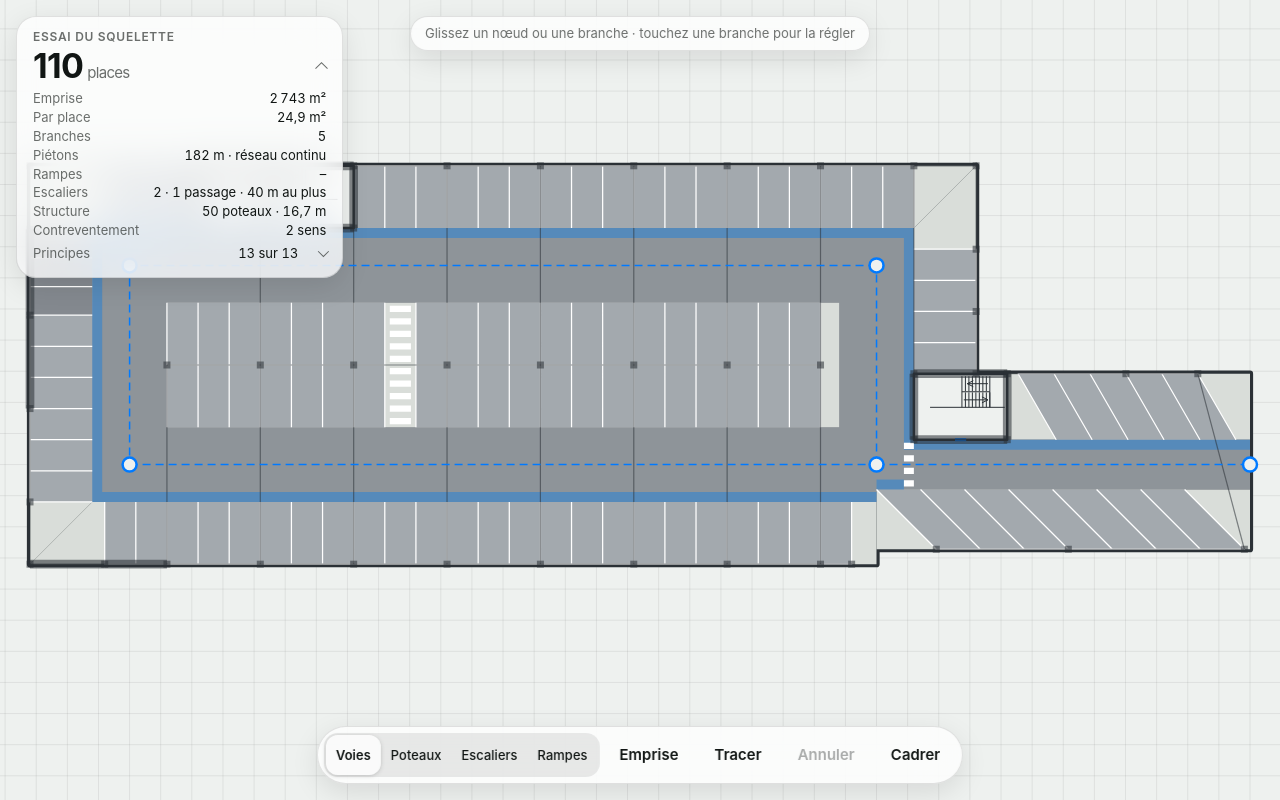
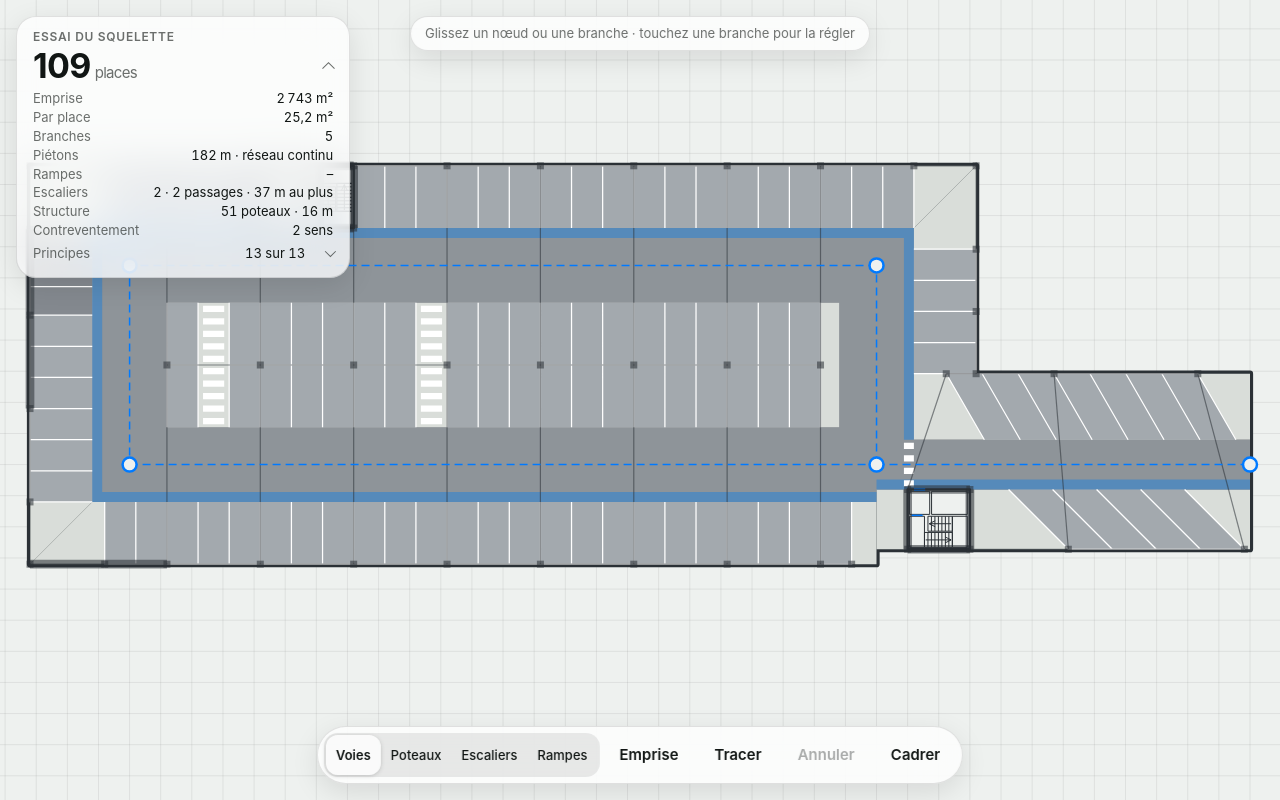
Before and after one commit to Ninjathune-Human/parkimo, a plain HTML site: page prototypes/squelette/index.html in a window 1280 px wide. Drawn offline with Linux system fonts and the light colour scheme.

Commit message:
Noyau d'escalier compact, sur le modèle des plans de référence
Volées perpendiculaires à l'allée, sas latéral sur lequel ouvre la porte et
qui dessert le palier d'étage, gaine derrière ; l'escalier principal loge ses
deux ascenseurs derrière un sas commun. Murs de 0,15 m. Le noyau le plus court
au pas de 2,50 m : 5 m et 7,50 m (principal), 7,50 m et 10 m en acier.

Co-Authored-By: Claude Opus 5.5 <noreply@anthropic.com>
Claude-Session: https://claude.ai/code/session_01AAmNf6frEBPZzCBv7NW64c

```diff
--- a/prototypes/squelette/index.html
+++ b/prototypes/squelette/index.html
@@ -167,18 +167,49 @@ const HELICE = { 1: { int: 4, ext: 9.5, axe: 7 }, 2: { int: 4.5, ext: 13.1, axe:
 // ---- Circulations verticales (règlement de sécurité des ERP, type PS : articles PS 13 et PS 24). Un escalier est un
 // noyau posé dans une rangée, comme une rampe. Escalier à deux volées droites et palier intermédiaire, accessible
 // (arrêté du 20 avril 2017, art. 7) : volées de 1,20 m entre mains courantes, marches de 16 cm au plus, giron de 28 cm ;
-// paliers aussi profonds que la volée est large (1,20 m) ; murs de 0,20 m. Côté allée, le sas (3 m² au moins, PS 13).
-// Le noyau prend deux places (5,00 m) si l'escalier y tient, trois sinon (décision 20) : la hauteur d'étage en décide.
-// L'escalier principal y ajoute 5,00 m : deux ascenseurs et leur sas (5 m² au moins, 1,50 m de large, PS 24).
-// La porte est au milieu de l'escalier, côté allée. Toute place en est à 40 m au plus si elle est
+// paliers aussi profonds que la volée est large (1,20 m) ; murs et cloisons de 0,15 m (voiles banchés usuels).
+// Noyau compact, comme sur les plans de référence (remarque du 16 novembre) : les volées perpendiculaires à l'allée, le
+// palier d'étage côté allée et le palier intermédiaire au fond ; à côté, le sas (3 m² au moins, PS 13), sur lequel ouvre
+// la porte et qui dessert le palier d'étage ; derrière le sas, une gaine. Si la course ne tient pas dans la profondeur
+// de la rangée, les volées passent parallèles à l'allée. L'escalier principal loge en plus deux ascenseurs de 630 kg
+// (gaines de 1,60 × 1,65 m) derrière un sas commun de 1,50 m de profondeur (5 m² au moins, PS 24). Le noyau est le plus
+// court qui loge tout, au pas de 2,50 m (décision 20). Toute place est à 40 m au plus de la porte si elle est
 // entre deux escaliers, 25 m sinon ; un cul-de-sac de 25 m au plus qui mène à deux escaliers garde 40 m au total.
 // Un parc largement ventilé (article PS 3) peut porter ces distances à 50 m et 30 m. Mesure : voir desservir.
-const ESCALIER = { volee: 1.2, jour: 0.1, mur: 0.2, giron: 0.28, marche: 0.16, palier: 1.2, ascenseurs: 5 };
+const ESCALIER = { volee: 1.2, jour: 0.1, mur: 0.15, giron: 0.28, marche: 0.16, palier: 1.2, sas: 3, sasAsc: 5, profAsc: 1.5, gaine: [1.6, 1.65], prof: 5 };
 function escalier(sys) {
   const E = etage(sys), n = Math.ceil(E / ESCALIER.marche - 1e-9), n1 = Math.ceil(n / 2), course = (n1 - 1) * ESCALIER.giron; // une volée de n1 marches a n1 - 1 girons
-  return { n, h: E / n, n1, n2: n - n1, course, long: 2 * ESCALIER.palier + course + 2 * ESCALIER.mur <= 2 * PAS + 1e-6 ? 2 * PAS : 3 * PAS };
+  return { n, h: E / n, n1, n2: n - n1, course };
 }
-const escLong = () => escalier(SYSTEMES[S.systeme]).long, escL = (principal) => escLong() + (principal ? ESCALIER.ascenseurs : 0);
+// Plan d'un noyau de longueur L : a le long de la rangée, v depuis l'allée, sur la profondeur `prof`. Rend ses zones
+// (rectangles [a0, v0, a1, v1]), ses volées (rectangle, sens de la montée, marches) et l'abscisse de la porte ; null s'il
+// ne loge pas tout.
+function plan(sys, principal, L, prof = ESCALIER.prof) {
+  const E = ESCALIER, e = E.mur, g = escalier(sys), W = 2 * E.volee + E.jour, lv = 2 * E.palier + g.course, D = prof - 2 * e, z = [], vol = [];
+  const sas = (a0, a1, v0, prof0) => { const w = a1 - a0, d = Math.max(principal ? E.profAsc : 1.4, (principal ? E.sasAsc : E.sas) / w); if (w < (principal ? 2 * E.gaine[0] + e : 1.4) - 1e-6 || d > prof0 + 1e-6) return null; return d; };
+  if (lv <= D + 1e-6) { // volées perpendiculaires à l'allée, à un bout du noyau
+    const b = e + W, f = prof - e; z.push({ nom: "palier", r: [e, e, b, e + E.palier] }, { nom: "palier", r: [e, e + E.palier + g.course, b, f] });
+    vol.push({ r: [e, e + E.palier, e + E.volee, e + E.palier + g.course], sens: [0, 1], n: g.n1 }, { r: [b - E.volee, e + E.palier, b, e + E.palier + (g.n2 - 1) * E.giron], sens: [0, -1], n: g.n2 });
+    const a0 = b + e, a1 = L - e, d = sas(a0, a1, e, D); if (d == null) return null;
+    z.push({ nom: "sas", r: [a0, e, a1, e + d] });
+    if (principal) { if (d + e + E.gaine[1] > D + 1e-6) return null; for (let k = 0; k < 2; k++) z.push({ nom: "ascenseur", r: [a0 + k * (E.gaine[0] + e), e + d + e, a0 + k * (E.gaine[0] + e) + E.gaine[0], e + d + e + E.gaine[1]] }); const v = e + d + 2 * e + E.gaine[1]; if (f - v > 0.3) z.push({ nom: "gaine", r: [a0, v, a1, f] }); }
+    else if (f - (e + d + e) > 0.3) z.push({ nom: "gaine", r: [a0, e + d + e, a1, f] });
+    return { L, zones: z, volees: vol, porte: (a0 + a1) / 2, portes: [(a0 + a1) / 2], baie: [b + e / 2, e + 0.15, b + e / 2, e + 1.05], refend: b + e / 2, sens: "travers" };
+  }
+  // Volées parallèles à l'allée, au fond ; devant elles, le sas au droit du palier d'étage, puis une gaine.
+  if (W > D - 1.4 - e + 1e-6) return null;
+  const v0 = prof - e - W, fin = e + lv; if (fin + e > L + 1e-6) return null;
+  z.push({ nom: "palier", r: [e, v0, e + E.palier, prof - e] }, { nom: "palier", r: [e + E.palier + g.course, v0, fin, prof - e] });
+  vol.push({ r: [e + E.palier, prof - e - E.volee, e + E.palier + g.course, prof - e], sens: [1, 0], n: g.n1 }, { r: [e + E.palier + g.course - (g.n2 - 1) * E.giron, v0, e + E.palier + g.course, v0 + E.volee], sens: [-1, 0], n: g.n2 });
+  const F = v0 - 2 * e, w = Math.max(1.4, E.sas / F), portes = [e + w / 2]; // F : profondeur du bandeau devant les volées
+  z.push({ nom: "sas", r: [e, e, e + w, e + F] }); if (fin - (e + w + e) > 0.3) z.push({ nom: "gaine", r: [e + w + e, e, fin, e + F] });
+  if (principal) { const a0 = fin + e, a1 = L - e, d = sas(a0, a1, e, D); if (d == null || d + e + E.gaine[1] > D + 1e-6) return null; // les ascenseurs au-delà de l'escalier, leur sas devant
+    z.push({ nom: "sas", r: [a0, e, a1, e + d] }); for (let k = 0; k < 2; k++) z.push({ nom: "ascenseur", r: [a0 + k * (E.gaine[0] + e), e + d + e, a0 + k * (E.gaine[0] + e) + E.gaine[0], e + d + e + E.gaine[1]] }); portes.push((a0 + a1) / 2); }
+  else if (L - e - (fin + e) > 0.3) z.push({ nom: "gaine", r: [fin + e, e, L - e, prof - e] });
+  return { L, zones: z, volees: vol, porte: portes[0], portes, baie: [e + 0.15, v0 - e / 2, e + 1.05, v0 - e / 2], refend: fin + e / 2, sens: "long" };
+}
+const noyau = (sys, principal, prof) => { for (let L = 2 * PAS; L <= 8 * PAS; L += PAS) { const x = plan(sys, principal, L, prof); if (x) return x; } return plan(sys, principal, 8 * PAS, prof); };
+const escL = (principal) => noyau(SYSTEMES[S.systeme], !!principal).L, escLong = () => escL(false), escPorte = (principal) => noyau(SYSTEMES[S.systeme], !!principal).porte;
 // Deux éléments piétons, escaliers et passages, ne se posent pas à proximité l'un de l'autre : ECART m au moins, centre à
 // centre (décision 16). Le placement automatique s'y tient ; s'il ne trouve rien qui desserve toutes les places, la
 // desserte réglementaire passe avant et le principe signale les éléments trop proches.
@@ -238,7 +269,7 @@ function desservir(escaliers, pl, ouverts = []) {
   const R = S.branches.map((b) => repere(b)), L = lim();
   const lier = (u, v, w, i, au, av) => { voisins[u].push([v, w, i, au, av]); voisins[v].push([u, w, i, av, au]); };
   S.branches.forEach((b, i) => {
-    if (b.rampe) return; const pts = [{ v: b.a, a: 0 }, ...[...E.map((x, j) => ({ v: N + j, a: x.a + escLong() / 2, i: x.i })).filter((o) => o.i === i), ...ouverts.flatMap((x, k) => (x.i === i ? [{ v: NE + 2 * k, a: x.a }] : x.j === i ? [{ v: NE + 2 * k + 1, a: x.b }] : []))].sort((o, q) => o.a - q.a), { v: b.b, a: R[i].L }];
+    if (b.rampe) return; const pts = [{ v: b.a, a: 0 }, ...[...E.map((x, j) => ({ v: N + j, a: x.a + escPorte(x.principal), i: x.i })).filter((o) => o.i === i), ...ouverts.flatMap((x, k) => (x.i === i ? [{ v: NE + 2 * k, a: x.a }] : x.j === i ? [{ v: NE + 2 * k + 1, a: x.b }] : []))].sort((o, q) => o.a - q.a), { v: b.b, a: R[i].L }];
     for (let k = 1; k < pts.length; k++) { lier(pts[k - 1].v, pts[k].v, Math.abs(pts[k].a - pts[k - 1].a), i, pts[k - 1].a, pts[k].a); segs[i].push({ i, u: pts[k - 1], v: pts[k] }); }
   });
   ouverts.forEach((x, k) => lier(NE + 2 * k, NE + 2 * k + 1, x.w, -1)); // le passage, d'un axe de voie à l'autre
@@ -247,7 +278,7 @@ function desservir(escaliers, pl, ouverts = []) {
     const dist = Array(V).fill(Infinity), vers = Array(V).fill(-1), pas = Array(V).fill(null), fait = Array(V).fill(false); dist[N + j] = 0;
     const tas = [[0, N + j]], monter = (k) => { while (k > 0) { const m = (k - 1) >> 1; if (tas[m][0] <= tas[k][0]) break; [tas[m], tas[k]] = [tas[k], tas[m]]; k = m; } }, descendre = (k) => { for (;;) { let m = k; const g = 2 * k + 1, d = g + 1; if (g < tas.length && tas[g][0] < tas[m][0]) m = g; if (d < tas.length && tas[d][0] < tas[m][0]) m = d; if (m === k) break; [tas[m], tas[k]] = [tas[k], tas[m]]; k = m; } };
     while (tas.length) { const [, u] = tas[0], dernier = tas.pop(); if (tas.length) { tas[0] = dernier; descendre(0); } if (fait[u]) continue; fait[u] = true; for (const [v, w, i, au, av] of voisins[u]) if (dist[u] + w < dist[v]) { dist[v] = dist[u] + w; vers[v] = u; pas[v] = { i, de: av, a: au }; tas.push([dist[v], v]); monter(tas.length - 1); } }
-    const a = x.a + escLong() / 2;
+    const a = x.a + escPorte(x.principal);
     return { dist, vers, pas, porte: x.h, seuil: R[x.i].P(a, x.s * x.h) };
   });
   // Le fil d'un chemin, de bande en bande.
@@ -684,7 +715,7 @@ function mesurer() {
   // Escaliers : leur noyau, leur porte ; la bande de l'autre côté de la voie se gagne par un passage, au droit de la porte.
   const escaliers = (S.escaliers || []).map((e) => { const x = loger(e.p, escL(e.principal), B, D); x.principal = !!e.principal; return x; });
   for (const x of escaliers) { if (x.hors) continue; E.push({ nature: "noyau", genre: "escalier", q: x.corps });
-    const b = S.branches[x.i], c = bandeDe(b), ap = x.a + escLong() / 2; if (pw(b, c) && c !== x.c) for (let v = -x.h + 0.25; v + 0.5 <= x.h + 1e-9; v += 1) zebres.push([x.r.P(ap - BANDE / 2, v), x.r.P(ap - BANDE / 2, v + 0.5), x.r.P(ap + BANDE / 2, v + 0.5), x.r.P(ap + BANDE / 2, v)]); }
+    const b = S.branches[x.i], c = bandeDe(b), ap = x.a + escPorte(x.principal); if (pw(b, c) && c !== x.c) for (let v = -x.h + 0.25; v + 0.5 <= x.h + 1e-9; v += 1) zebres.push([x.r.P(ap - BANDE / 2, v), x.r.P(ap - BANDE / 2, v + 0.5), x.r.P(ap + BANDE / 2, v + 0.5), x.r.P(ap + BANDE / 2, v)]); }
   // Passages : ils font céder les places de la double rangée ; un noyau d'escalier les ferme. Rayés comme un passage piéton.
   const Pi = pistes(D), passages = (S.passages || []).map((e) => percer(e.p, Pi)).filter((x, k, l) => x && l.indexOf(x) === k && !escaliers.some((y) => !y.hors && recouvre(x.corps, y.corps)));
   for (const x of passages) { E.push({ nature: "pieton", genre: "passage", q: x.corps });
@@ -807,19 +838,17 @@ function dessiner() {
     ctx.strokeStyle = css(x.hors ? "--rouge" : sel ? "--accent" : "--mur"); ctx.lineWidth = sel ? 3 : Math.max(2, 0.2 * vue.s); ctx.setLineDash(x.hors ? [5, 4] : []); ctx.beginPath(); chemin(x.corps); ctx.stroke(); ctx.setLineDash([]);
     if (x.hors) return; const P = (a, v) => versE(x.r.P(x.a + a, x.s * (x.h + v))), trait = (A, B) => { ctx.moveTo(A[0], A[1]); ctx.lineTo(B[0], B[1]); };
     ctx.strokeStyle = css("--mur"); ctx.lineWidth = 1; ctx.beginPath();
-    // Au fond, les deux volées côte à côte, parallèles à l'allée ; à un bout le palier d'étage, que le sas dessert, à
-    // l'autre le palier intermédiaire ; une marche par giron, la main courante dans le jour ; devant, le sas.
-    const g = escalier(SYSTEMES[S.systeme]), E = ESCALIER, Ls = escLong(), m = E.mur, f = x.prof - m, v1 = f - E.volee, v0 = v1 - E.jour, vs = v0 - E.volee; // vs : fond du sas
-    const pi = Ls - m - E.palier, a0 = pi - g.course; // palier intermédiaire de pi au mur ; la volée qui monte part de a0
-    trait(P(m + 1.1, vs), P(Ls - m, vs)); trait(P(a0, vs), P(a0, f)); trait(P(pi, vs), P(pi, f)); // cloison du sas, percée de 0,90 m vers le palier d'étage ; départs des volées
-    for (let k = 1; k < g.n1; k++) trait(P(a0 + k * E.giron, vs), P(a0 + k * E.giron, v0)); // première volée, côté sas
-    for (let k = 1; k < g.n2; k++) trait(P(pi - k * E.giron, v1), P(pi - k * E.giron, f)); // seconde volée, au fond
-    trait(P(a0, (v0 + v1) / 2), P(pi, (v0 + v1) / 2)); // main courante dans le jour
+    // Le plan du noyau : cloisons des zones, marches, sens de la montée, main courante, cabines, baie du sas, porte(s).
+    const n = noyau(SYSTEMES[S.systeme], x.principal, x.prof), E = ESCALIER, R = (r) => { const A = P(r[0], r[1]), B = P(r[2], r[1]), C = P(r[2], r[3]), Dd = P(r[0], r[3]); trait(A, B); trait(B, C); trait(C, Dd); trait(Dd, A); };
     const fl = (A, B) => { trait(A, B); const d = [B[0] - A[0], B[1] - A[1]], l = Math.hypot(d[0], d[1]) || 1, u = [d[0] / l, d[1] / l], t = Math.min(6, l / 3); trait(B, [B[0] - t * u[0] - t * 0.5 * u[1], B[1] - t * u[1] + t * 0.5 * u[0]]); trait(B, [B[0] - t * u[0] + t * 0.5 * u[1], B[1] - t * u[1] - t * 0.5 * u[0]]); };
-    fl(P(a0 + 0.15, (vs + v0) / 2), P(pi - 0.15, (vs + v0) / 2)); fl(P(pi - 0.15, (v1 + f) / 2), P(pi - (g.n2 - 1) * E.giron + 0.15, (v1 + f) / 2)); // sens de la montée
-    if (x.principal) { trait(P(Ls, 0), P(Ls, x.prof)); for (const a of [Ls + 0.5, Ls + 2.6]) { const A = P(a, x.prof - 2.4), B = P(a + 1.9, x.prof - 2.4), C = P(a + 1.9, x.prof - 0.3), Dd = P(a, x.prof - 0.3); trait(A, B); trait(B, C); trait(C, Dd); trait(Dd, A); trait(A, C); trait(B, Dd); } }
+    for (const zo of n.zones) { R(zo.r); if (zo.nom === "ascenseur") { trait(P(zo.r[0], zo.r[1]), P(zo.r[2], zo.r[3])); trait(P(zo.r[2], zo.r[1]), P(zo.r[0], zo.r[3])); } }
+    for (const vo of n.volees) { const [a0, v0, a1, v1] = vo.r, lg = vo.sens[0] ? a1 - a0 : v1 - v0, k0 = vo.sens[0] + vo.sens[1] > 0;
+      R(vo.r); for (let k = 1; k * E.giron < lg - 1e-6; k++) { const t = k * E.giron; if (vo.sens[0]) trait(P(a0 + t, v0), P(a0 + t, v1)); else trait(P(a0, v0 + t), P(a1, v0 + t)); }
+      const m = vo.sens[0] ? (v0 + v1) / 2 : (a0 + a1) / 2; if (vo.sens[0]) fl(P(k0 ? a0 + 0.1 : a1 - 0.1, m), P(k0 ? a1 - 0.1 : a0 + 0.1, m)); else fl(P(m, k0 ? v0 + 0.1 : v1 - 0.1), P(m, k0 ? v1 - 0.1 : v0 + 0.1)); }
     ctx.stroke();
-    ctx.strokeStyle = css("--accent"); ctx.lineWidth = Math.max(3, 0.25 * vue.s); ctx.beginPath(); trait(P(Ls / 2 - 0.45, 0), P(Ls / 2 + 0.45, 0)); ctx.stroke(); // la porte, au milieu de l'escalier
+    if (vue.s >= 14) { ctx.fillStyle = css("--mur"); ctx.font = `${Math.round(Math.min(12, vue.s / 3))}px system-ui`; ctx.textAlign = "center"; ctx.textBaseline = "middle"; for (const zo of n.zones) if (zo.nom === "sas" || zo.nom === "gaine") { const c = P((zo.r[0] + zo.r[2]) / 2, (zo.r[1] + zo.r[3]) / 2); ctx.fillText(zo.nom, c[0], c[1]); } }
+    ctx.strokeStyle = css("--accent"); ctx.lineWidth = Math.max(1.5, 0.1 * vue.s); ctx.beginPath(); trait(P(n.baie[0], n.baie[1]), P(n.baie[2], n.baie[3])); ctx.stroke(); // baie du sas vers le palier d'étage
+    ctx.lineWidth = Math.max(3, 0.25 * vue.s); ctx.beginPath(); for (const a of n.portes) trait(P(a - 0.45, 0), P(a + 0.45, 0)); ctx.stroke(); // la porte, sur le sas
   });
   // Places non desservies par un escalier ; plus franches dans le calque des escaliers.
   ctx.fillStyle = css("--rouge"); ctx.globalAlpha = actif === 2 ? 0.5 : 0.28; ctx.beginPath(); for (const q of rouges()) chemin(q); ctx.fill(); ctx.globalAlpha = 1;
@@ -1069,7 +1098,7 @@ function trame() {
   for (const x of calc.escaliers) if (!x.hors) {
     const u = x.r.u, long = [{ d: u, tol: 0.3 }, { d: [-u[0], -u[1]], tol: 0.3 }], coin = (a, v) => ajoute(x.r.P(x.a + a, x.s * (x.h + v)), long);
     // L'escalier principal : un refend entre l'escalier et les ascenseurs, ses grands murs s'y appuient.
-    const pas = x.principal ? [0, escLong(), x.L] : [0, x.L], k = [...pas.map((a) => coin(a, 0)), ...pas.reverse().map((a) => coin(a, x.prof))];
+    const pas = x.principal ? [0, noyau(SYSTEMES[S.systeme], true).refend, x.L] : [0, x.L], k = [...pas.map((a) => coin(a, 0)), ...pas.reverse().map((a) => coin(a, x.prof))];
     k.forEach((a, m) => noyaux.push([a, k[(m + 1) % k.length]])); if (x.principal) noyaux.push([k[1], k[4]]);
   }
   S.branches.forEach((b, i) => {
@@ -1268,7 +1297,7 @@ function fiche() {
   if (esc) {
     $("#fiche").hidden = false; $("#f-portee").hidden = $("#f-mur").hidden = $("#f-trame").hidden = $("#f-systeme").hidden = true; $("#b-suppr").hidden = false; for (const l of document.querySelectorAll("#fiche .ligne")) l.hidden = true;
     $("#b-principal").setAttribute("aria-pressed", String(esc.principal));
-    const g = escalier(SYSTEMES[S.systeme]); $("#f-long").textContent = `${esc.principal ? "Escalier principal" : "Escalier"} · ${nb(esc.L)} m · 2 volées de 1,20 m · ${g.n} marches de ${nb(g.h * 100)} cm${esc.hors ? " · à replacer" : ""}`; return;
+    const g = escalier(SYSTEMES[S.systeme]); $("#f-long").textContent = `${esc.principal ? "Escalier principal" : "Escalier"} · ${nb(esc.L)} m · 2 volées de 1,20 m · ${g.n} marches de ${nb(g.h * 100)} cm · sas ${nb((() => { const z = noyau(SYSTEMES[S.systeme], esc.principal, esc.prof).zones.find((o) => o.nom === "sas").r; return (z[2] - z[0]) * (z[3] - z[1]); })())} m²${esc.hors ? " · à replacer" : ""}`; return;
   }
   if (hel) {
     $("#fiche").hidden = false; $("#f-portee").hidden = $("#f-mur").hidden = $("#f-trame").hidden = $("#f-systeme").hidden = true; $("#b-suppr").hidden = false;
```
Also changed, not shown: docs/2026-11-13-charte-des-principes.md (+6 -6 lines), 1 other file.
